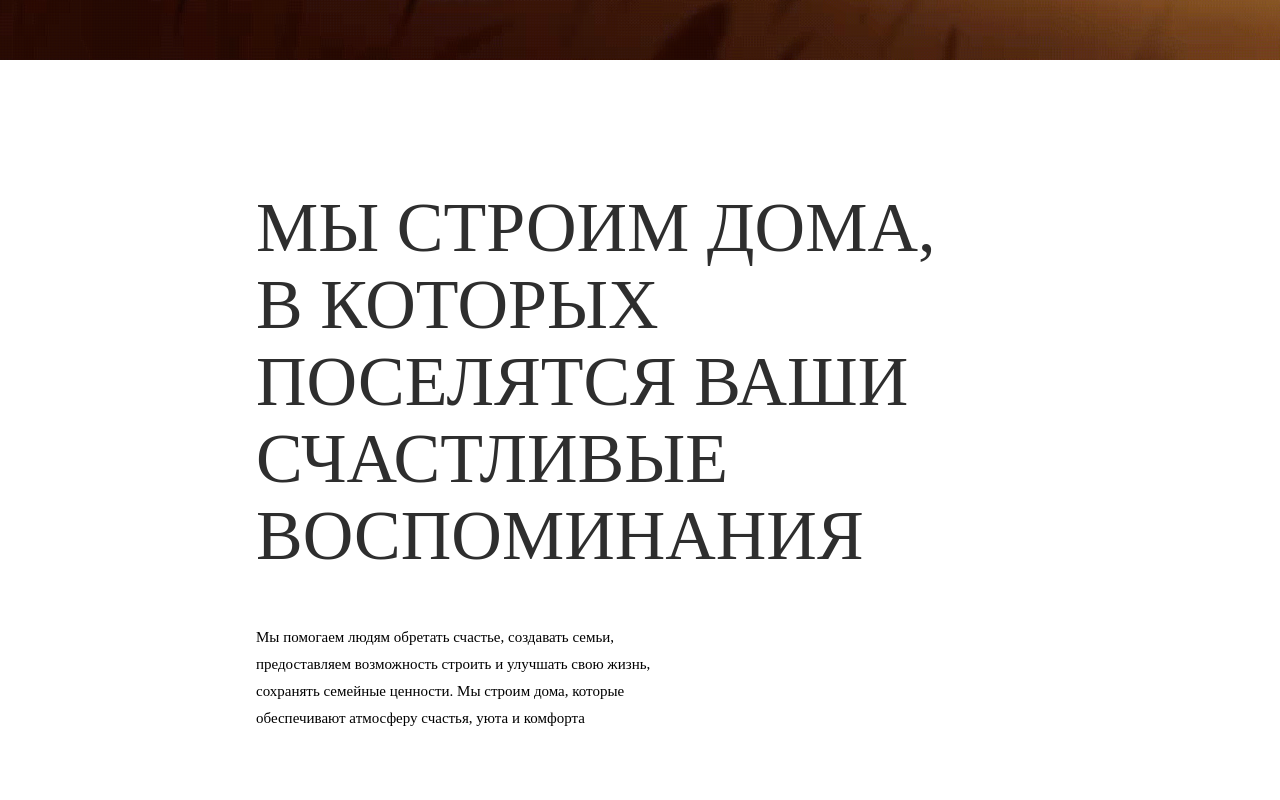
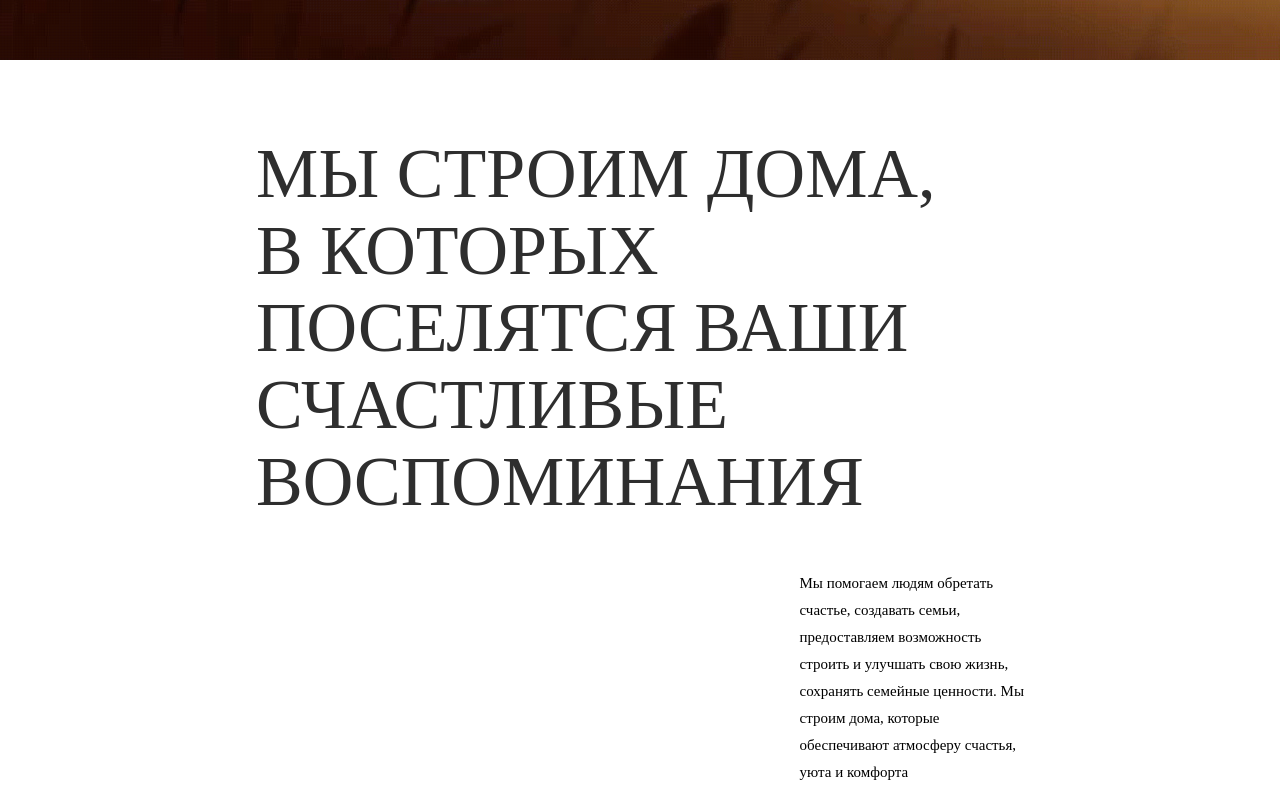
Before and after one commit to pipisasa/white-bird-front, a Next.js app: page / in a window 1280 px wide. Shown: the part 740-1540 px from the top of the page. Built offline with nearby package versions, Linux system fonts and the light colour scheme.

Commit message:
OK OK OK OK OK

```diff
--- a/components/Memories/Memories.jsx
+++ b/components/Memories/Memories.jsx
@@ -13,10 +13,10 @@ const Memories = () => {
                     </div>
                     <div className={s.right}>
                         <p>
-                            Мы помогаем людям обретать счастье, создавать семьи, <br />
-                            предоставляем возможность строить и улучшать свою жизнь, <br />
-                            сохранять семейные ценности. Мы строим дома, которые <br />
-                            обеспечивают атмосферу счастья, уюта и комфорта <br />
+                            Мы помогаем людям обретать <br /> счастье, создавать семьи, <br />
+                            предоставляем возможность <br /> строить и улучшать свою жизнь, <br />
+                            сохранять семейные ценности. Мы <br /> строим дома, которые <br />
+                            обеспечивают атмосферу счастья, <br /> уюта и комфорта
                         </p>
                     </div>
                 </div>
--- a/components/Memories/Memories.module.scss
+++ b/components/Memories/Memories.module.scss
@@ -6,7 +6,6 @@
   align-items: center;
   .mem {
     display: flex;
-    justify-content: space-between;
     flex-wrap: wrap;
     gap: 50px;
     .left {
@@ -21,6 +20,8 @@
     }
     .right {
       display: flex;
+      justify-content: flex-end;
+      width: 100%;
       p {
         font-family: "Ubuntu";
         font-style: normal;
```
